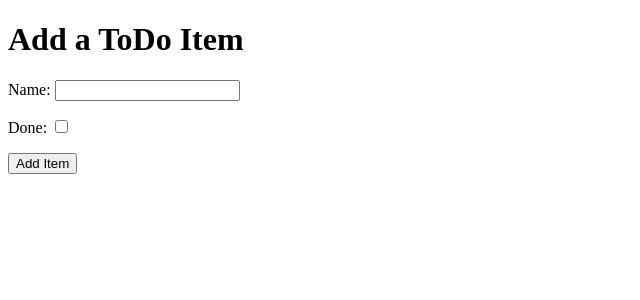
After one commit to davewatters/sayhello-django, a Django app: page /add in a window 1280 px wide. The commit adds this page. Shown: the top 300 px of the page, without its empty margins (0-640 px from the left). Run offline with Django 3.2, Linux system fonts and the light colour scheme.

Commit message:
add features: display list and add and item

```diff
--- a/django_todo/urls.py
+++ b/django_todo/urls.py
@@ -16,9 +16,10 @@ Including another URLconf
 from django.contrib import admin
 from django.urls import path
 
-from todo.views import get_todo_list
+from todo.views import get_todo_list, add_item
 
 urlpatterns = [
     path('admin/', admin.site.urls),
-    path('', get_todo_list, name='get_todo_list')
+    path('', get_todo_list, name='get_todo_list'),
+    path('add', add_item, name='get_todo_list')
 ]
--- /dev/null
+++ b/todo/templates/todo/add_item.html
@@ -0,0 +1,31 @@
+<!DOCTYPE html>
+<html lang="en">
+<head>
+  <meta charset="UTF-8">
+  <meta http-equiv="X-UA-Compatible" content="IE=edge">
+  <meta name="viewport" content="width=device-width, initial-scale=1.0">
+  <title>Add an Item To Do</title>
+</head>
+<body>
+  <h1>Add a ToDo Item</h1>
+  <form action="add" method="POST">{% csrf_token %}
+    <div>
+      <p>
+        <label for="id_name">Name: </label>
+        <input type="text" name="item_name" id="id_name" />
+      </p>
+    </div>
+    <div>
+      <p>
+        <label for="id_done">Done: </label>
+        <input type="checkbox" name="done" id="id_done" />
+      </p>
+    </div>
+    <div>
+      <p>
+        <button type="submit">Add Item</button>
+      </p>
+    </div>
+  </form>
+</body>
+</html>
--- a/todo/views.py
+++ b/todo/views.py
@@ -1,5 +1,23 @@
-from django.shortcuts import render
+from multiprocessing import context
+from django.shortcuts import render, redirect
+from .models import Item
 
 # Create your views here.
+
+
 def get_todo_list(request):
-    return render(request, 'todo/todo_list.html')
+    items = Item.objects.all()
+    context = {
+        'items': items
+    }
+    return render(request, 'todo/todo_list.html', context)
+
+
+def add_item(request):
+    if request.method == 'POST':
+        name = request.POST.get('item_name')
+        done = 'done' in request.POST
+        Item.objects.create(name=name, done=done)
+        return redirect('get_todo_list')
+
+    return render(request, 'todo/add_item.html')
```
Also changed, not shown: django_todo/settings.py (+10 -7 lines), todo/templates/todo/todo_list.html (+19 -1 lines), 1 other file.
